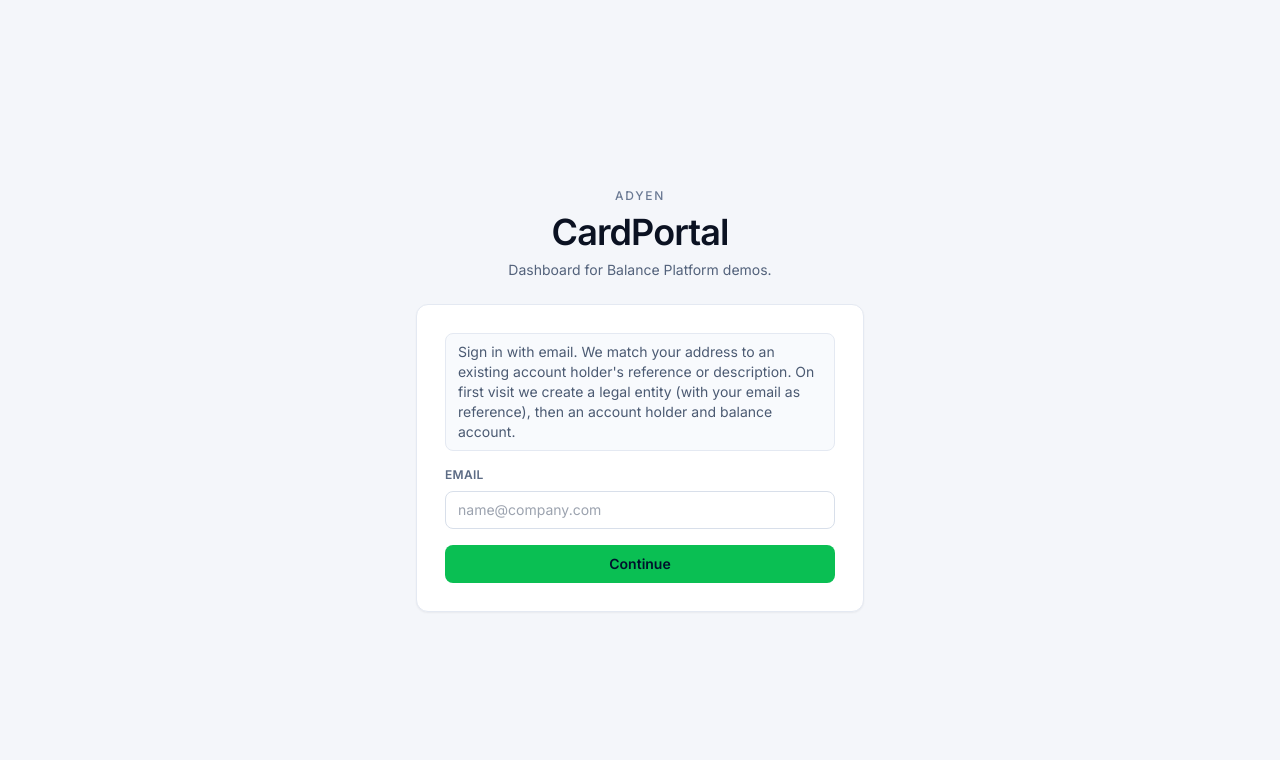
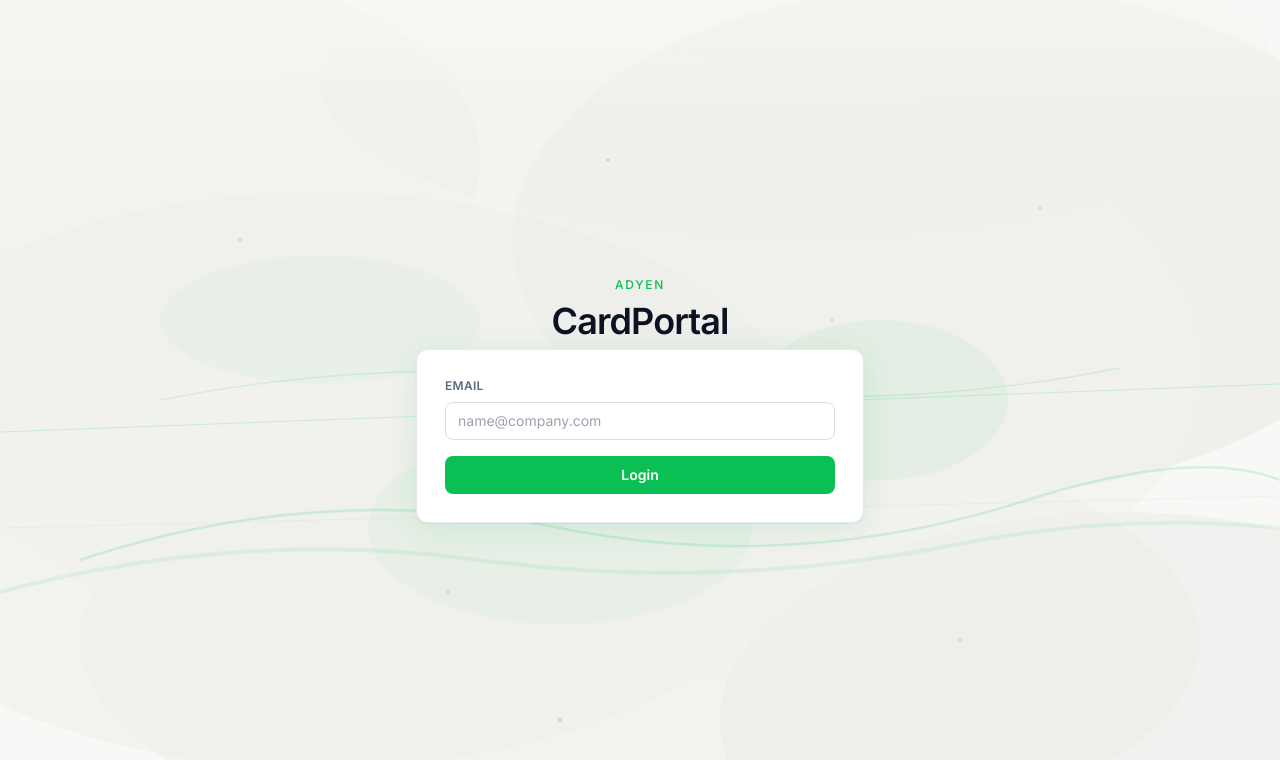
Before and after one commit to chrisrolling27/cardportal, a Next.js app: page / in a window 1280 px wide. Shown: the top 760 px of the page. Built offline with nearby package versions, Linux system fonts and the light colour scheme.

Commit message:
background

```diff
--- a/app/globals.css
+++ b/app/globals.css
@@ -45,7 +45,7 @@
 }
 
 .ca-button {
-  @apply inline-flex items-center justify-center rounded-lg border border-transparent bg-[#0ABF53] px-4 py-2 text-sm font-semibold text-[#00112C] transition hover:bg-[#099A43] disabled:cursor-not-allowed disabled:opacity-70;
+  @apply inline-flex items-center justify-center rounded-lg border border-transparent bg-[#0ABF53] px-4 py-2 text-sm font-semibold text-white transition hover:bg-[#099A43] disabled:cursor-not-allowed disabled:opacity-70;
 }
 
 .ca-button-dark {
--- a/app/page.js
+++ b/app/page.js
@@ -3,6 +3,7 @@
 import { useEffect } from "react";
 import { useRouter } from "next/navigation";
 import LoginForm from "@/components/LoginForm";
+import SmokeBackground from "@/components/SmokeBackground";
 import { useAuth } from "@/context/AuthContext";
 import LoadingSkeleton from "@/components/LoadingSkeleton";
 
@@ -23,14 +24,15 @@
   }
 
   return (
-    <main className="flex min-h-screen items-center justify-center bg-[#F4F6FA] p-6">
-      <div className="w-full max-w-md">
-        <p className="mb-2 text-center text-xs font-medium uppercase tracking-[0.14em] text-[#6A7993]">Adyen</p>
+    <main className="relative flex min-h-screen items-center justify-center p-6">
+      <SmokeBackground />
+
+      <div className="relative z-10 w-full max-w-md">
+        <p className="mb-2 text-center text-xs font-medium uppercase tracking-[0.14em] text-[#0ABF53]">Adyen</p>
         <h1 className="mb-2 text-center text-4xl font-semibold tracking-tight text-[#0B1222]">CardPortal</h1>
-        <p className="mb-6 text-center text-sm text-[#53627B]">
-          Dashboard for Balance Platform demos.
-        </p>
-        <LoginForm />
+        <div className="rounded-2xl shadow-[0_4px_30px_rgba(10,191,83,0.12)]">
+          <LoginForm />
+        </div>
       </div>
     </main>
   );
--- a/components/LoginForm.js
+++ b/components/LoginForm.js
@@ -62,11 +62,6 @@
   return (
     <div className="ca-surface w-full max-w-md p-7">
       <form className="space-y-4" onSubmit={onLoginWithEmail}>
-        <p className="rounded-lg border border-[#E4E9F2] bg-[#F8FAFD] px-3 py-2 text-sm text-[#4B5A72]">
-          Sign in with email. We match your address to an existing account holder&apos;s reference or description. On
-          first visit we create a legal entity (with your email as reference), then an account holder and balance account.
-        </p>
-
         {loadingMode === "email" && (
           <div
             className="flex items-center gap-3 rounded-lg border border-[#E4E9F2] bg-white px-3 py-3 text-sm text-[#4B5A72]"
@@ -114,7 +109,7 @@
           disabled={Boolean(loadingMode)}
           className="ca-button w-full"
         >
-          {loadingMode === "email" ? "Signing in..." : "Continue"}
+          {loadingMode === "email" ? "Signing in..." : "Login"}
         </button>
       </form>
     </div>
--- /dev/null
+++ b/components/SmokeBackground.jsx
@@ -0,0 +1,40 @@
+export default function SmokeBackground() {
+  return (
+    <div className="fixed inset-0 -z-10" style={{ background: '#f8f8f6' }}>
+      <svg width="100%" height="100%" viewBox="0 0 800 600" preserveAspectRatio="xMidYMid slice" xmlns="http://www.w3.org/2000/svg" className="absolute inset-0 w-full h-full">
+        <ellipse cx="200" cy="350" rx="320" ry="180" fill="#efefec" opacity="0.6"/>
+        <ellipse cx="600" cy="200" rx="280" ry="160" fill="#e8e8e4" opacity="0.5"/>
+        <ellipse cx="400" cy="450" rx="350" ry="140" fill="#f0f0ec" opacity="0.7"/>
+        <ellipse cx="100" cy="150" rx="200" ry="120" fill="#eaeae6" opacity="0.4"/>
+        <ellipse cx="700" cy="500" rx="250" ry="130" fill="#ececea" opacity="0.5"/>
+        <ellipse cx="350" cy="280" rx="400" ry="200" fill="#f2f2ee" opacity="0.5"/>
+        <ellipse cx="500" cy="100" rx="300" ry="100" fill="#edede9" opacity="0.3"/>
+        <path d="M50 400 Q200 350 350 380 Q500 410 650 360 Q750 330 800 350" fill="none" stroke="#0ABF53" strokeWidth="1.5" opacity="0.15"/>
+        <path d="M0 420 Q150 380 300 400 Q450 420 600 390 Q700 370 800 380" fill="none" stroke="#0ABF53" strokeWidth="2.5" opacity="0.08"/>
+        <path d="M100 300 Q250 270 400 290 Q550 310 700 280" fill="none" stroke="#0ABF53" strokeWidth="1" opacity="0.12"/>
+        <ellipse cx="350" cy="380" rx="120" ry="60" fill="#0ABF53" opacity="0.04"/>
+        <ellipse cx="550" cy="300" rx="80" ry="50" fill="#0ABF53" opacity="0.05"/>
+        <ellipse cx="200" cy="250" rx="100" ry="40" fill="#0ABF53" opacity="0.03"/>
+        <line x1="0" y1="320" x2="800" y2="290" stroke="#0ABF53" strokeWidth="0.5" opacity="0.2"/>
+        <line x1="0" y1="380" x2="800" y2="360" stroke="#0ABF53" strokeWidth="0.3" opacity="0.12"/>
+        <circle cx="150" cy="200" r="1.5" fill="#d0d0cc" opacity="0.6"/>
+        <circle cx="380" cy="150" r="1" fill="#0ABF53" opacity="0.3"/>
+        <circle cx="520" cy="250" r="1.5" fill="#d5d5d0" opacity="0.5"/>
+        <circle cx="650" cy="180" r="1" fill="#0ABF53" opacity="0.25"/>
+        <circle cx="280" cy="420" r="1.5" fill="#d0d0cc" opacity="0.5"/>
+        <circle cx="450" cy="350" r="1" fill="#0ABF53" opacity="0.2"/>
+        <circle cx="120" cy="480" r="1" fill="#dcdcd8" opacity="0.4"/>
+        <circle cx="600" cy="450" r="1.5" fill="#0ABF53" opacity="0.15"/>
+        <circle cx="700" cy="120" r="1" fill="#d8d8d4" opacity="0.5"/>
+        <circle cx="350" cy="500" r="1.5" fill="#0ABF53" opacity="0.2"/>
+        <defs>
+          <linearGradient id="topFade" x1="0" y1="0" x2="0" y2="1">
+            <stop offset="0%" stopColor="#f8f8f6" stopOpacity="0.9"/>
+            <stop offset="100%" stopColor="#f8f8f6" stopOpacity="0"/>
+          </linearGradient>
+        </defs>
+        <rect x="0" y="0" width="800" height="120" fill="url(#topFade)"/>
+      </svg>
+    </div>
+  );
+}
--- a/next.config.mjs
+++ b/next.config.mjs
@@ -1,4 +1,6 @@
 /** @type {import('next').NextConfig} */
-const nextConfig = {};
+const nextConfig = {
+  transpilePackages: ['@adyen/adyen-platform-experience-web'],
+};
 
 export default nextConfig;
```
Also changed, not shown: 1 other file (tests, documents, lock files or other folders).
